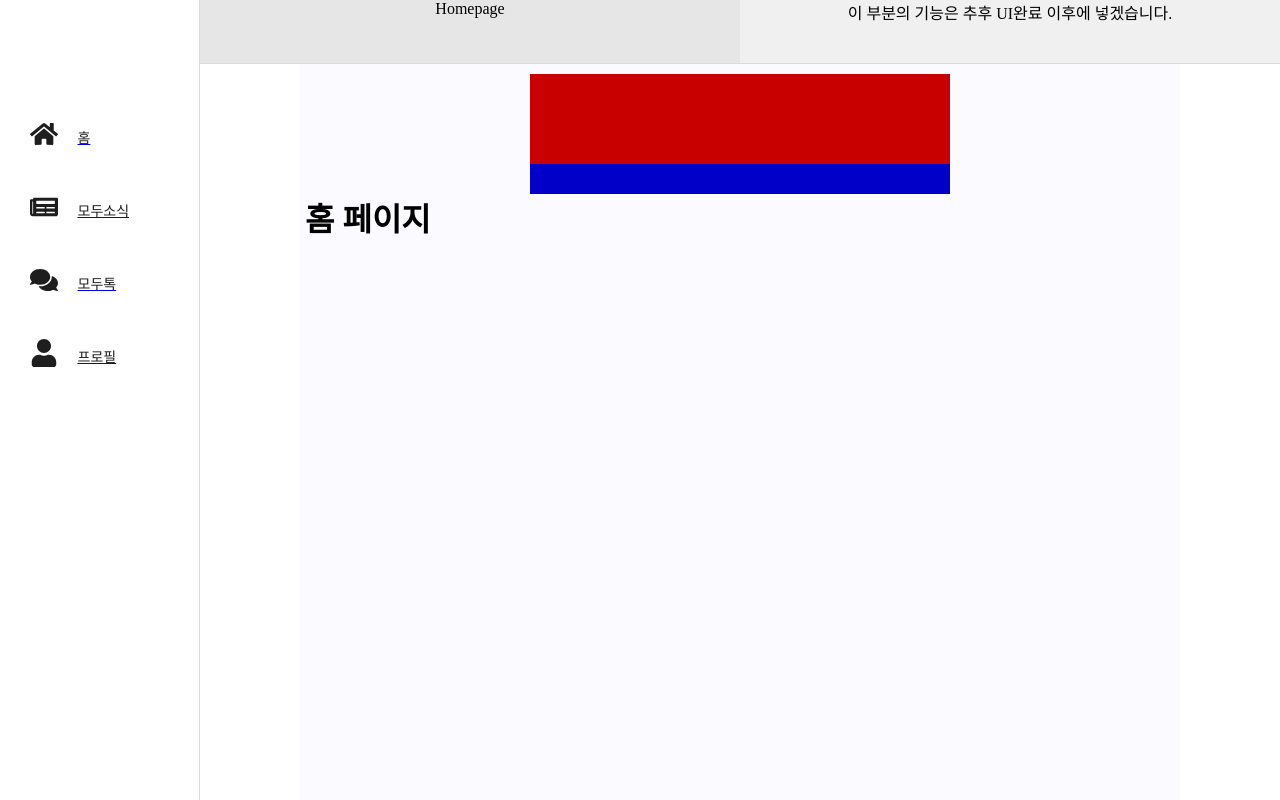
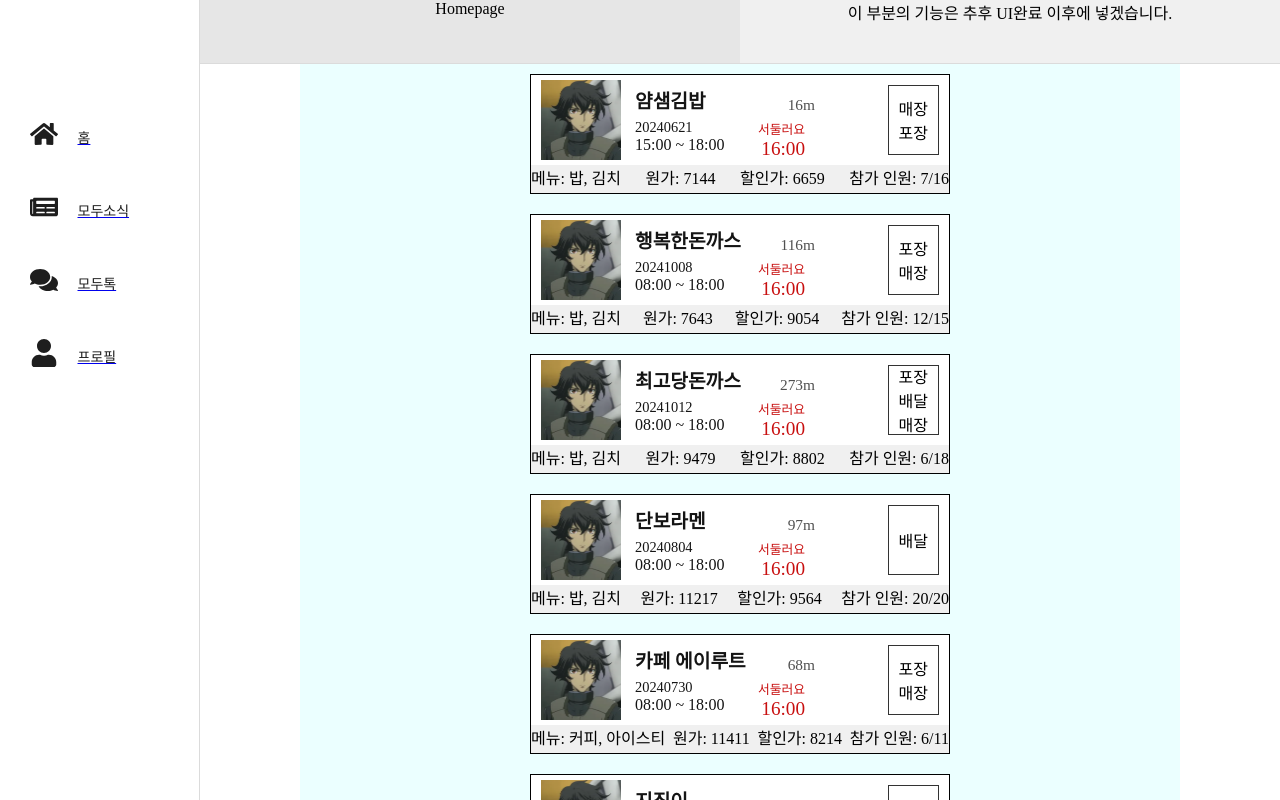
Before and after one commit to DavidLeeeee/moduwa, a Next.js app: page / in a window 1280 px wide. Shown: the top 800 px of the page. Built offline with nearby package versions, Linux system fonts and the light colour scheme.

Commit message:
third commit

```diff
--- a/src/components/global/globalContainer.ts
+++ b/src/components/global/globalContainer.ts
@@ -2,7 +2,7 @@ import styled from "styled-components";
 
 const PageContainer = styled.div`
   flex: 1;
-  background-color: rgb(250, 250, 255);
+  background-color: rgb(235, 255, 255);
   width: 100%;
   max-width: 880px; // 최대 너비 설정
   min-height: 100vh;
--- a/src/components/pageComponent/home/eventBox.tsx
+++ b/src/components/pageComponent/home/eventBox.tsx
@@ -9,29 +9,163 @@ const EventContainer = styled.div`
   height: 120px;
   margin: 0 auto; // 가운데 정렬
   padding: 0px; // 패딩 설정
+  margin-bottom: 20px;
+  border: 1px solid #000000;
+  font-size: 16px;
+`;
+
+const ColumnBox = styled.div`
+  display: flex;
+  flex-direction: column;
+`;
+const RowBox = styled.div`
+  display: flex;
+  flex-direction: row;
+  justify-content: space-between;
 `;
 
 const MainEventBox = styled.div`
+  display: flex;
+  flex-direction: row;
+  justify-content: flex-start;
+  align-items: center;
   width: 100%;
   height: 90px;
-  background-color: rgb(200, 0, 0);
+  padding: 10px; // 내부 패딩 추가
+  background-color: rgb(255, 255, 255);
 `;
+
+//이벤트가게 이미지
+const EventImage = styled.img`
+  width: 80px;
+  height: 80px; // 이미지 높이를 조정
+  margin-right: 14px;
+  object-fit: cover; // 이미지 비율 유지
+`;
+//이벤트가게 이름
+const EventName = styled.p`
+  display: flex;
+  justify-content: space-between;
+  align-items: end;
+  width: 180px;
+  background-color: #ffffff;
+  color: rgb(20, 20, 20);
+  font-weight: 600;
+  font-size: 1.2em;
+  margin: 5px 0; // 여백 조정
+`;
+//거리(m/km)
+const EventLocation = styled.span`
+  font-weight: normal;
+  font-size: 0.8em;
+  font-weight: 500;
+  color: rgb(80, 80, 80);
+  margin-left: 0px; // 이름과 위치 사이의 간격
+`;
+
+const EventDate = styled.p`
+  color: rgb(20, 20, 20);
+  font-size: 0.9em;
+`;
+const EventTime = styled.p`
+  color: rgb(20, 20, 20);
+  font-size: 1em;
+`;
+const Deadline = styled.p`
+  display: flex;
+  flex-direction: column;
+  align-items: flex-end; // 컨텐츠를 공간에 균등하게 분배
+  margin-right: 10px;
+  width: 60px;
+  color: rgb(200, 15, 15);
+`;
+const PromptText = styled.span`
+  font-size: 0.8em; // 더 작은 글씨 크기
+`;
+const DeadlineTime = styled.span`
+  font-size: 1.2em; // 더 큰 글씨 크기
+`;
+
+const PickRoute = styled.p`
+  display: flex;
+  flex-direction: column; // 세로 방향 정렬
+  align-items: center; // 가로축 중앙 정렬
+  justify-content: center; // 세로축 중앙 정렬
+  height: 100%; // 부모 컨테이너 높이에 맞게 조정
+  border: 1px solid #333333;
+  padding: 0 10px;
+  margin-left: auto; // 왼쪽에 있는 모든 요소를 밀어내고 오른쪽으로 이동
+`;
+
 const BottomEventBox = styled.div`
+  display: flex;
   flex-direction: row;
+  justify-content: space-between;
   width: 100%;
   height: 30px;
-  background-color: rgb(0, 0, 200);
+  background-color: rgb(240, 240, 240);
 `;
 
-function eventBox() {
-  return (
-    <>
-      <EventContainer>
-        <MainEventBox />
-        <BottomEventBox></BottomEventBox>
-      </EventContainer>
-    </>
-  );
+interface Event {
+  image: string;
+  name: string;
+  location: number;
+  eventDate: string;
+  eventStartTime: string;
+  eventEndTime: string;
+  joinDeadlineDate: string;
+  joinDeadlineTime: string;
+  menu: string[];
+  originPrice: number;
+  salePrice: number;
+  minimumJoin: number;
+  nowJoin: number;
+  maximumJoin: number;
+  pickType: string[];
+}
+interface EventBoxProps {
+  event: Event; // 여기서 Event는 위에서 정의한 인터페이스
 }
 
-export default eventBox;
+const EventBox: React.FC<EventBoxProps> = ({ event }) => {
+  return (
+    <EventContainer>
+      <MainEventBox>
+        <EventImage src={event.image} alt={event.name} />
+        <ColumnBox>
+          <EventName>
+            {event.name} <EventLocation>{event.location}m</EventLocation>
+          </EventName>
+          <RowBox>
+            <ColumnBox>
+              <EventDate>{event.eventDate}</EventDate>
+              <EventTime>
+                {event.eventStartTime} ~ {event.eventEndTime}
+              </EventTime>
+            </ColumnBox>
+            <Deadline>
+              <PromptText>서둘러요</PromptText>
+              <DeadlineTime>{event.joinDeadlineTime}</DeadlineTime>
+            </Deadline>
+          </RowBox>
+        </ColumnBox>
+        <PickRoute>
+          {event.pickType.map((type, index) => (
+            <div key={index}>{type}</div>
+          ))}
+        </PickRoute>
+      </MainEventBox>
+      <BottomEventBox>
+        {/* 여기에 메뉴, 가격, 참가 인원 등을 표시 */}
+        <p>메뉴: {event.menu.join(", ")}</p>
+        <p>원가: {event.originPrice}</p>
+        <p>할인가: {event.salePrice}</p>
+        <p>
+          참가 인원: {event.minimumJoin}/{event.maximumJoin}
+        </p>
+      </BottomEventBox>
+    </EventContainer>
+  );
+};
+
+export default EventBox;
--- a/src/pages/index.tsx
+++ b/src/pages/index.tsx
@@ -1,13 +1,17 @@
+import React from "react";
 import PageContainer from "@/components/global/globalContainer";
 import GlobalStyle from "@/components/global/globalMargin";
 import EventBox from "@/components/pageComponent/home/eventBox";
+import eventData from "../../public/data.json";
 
 function HomePage() {
   return (
     <>
       <GlobalStyle />
       <PageContainer>
-        <EventBox />
+        {eventData.map((event) => (
+          <EventBox key={event.name} event={event} />
+        ))}
         <h1>홈 페이지</h1>
         {/* 여기에 추가 컨텐츠 및 컴포넌트 */}
       </PageContainer>
```
